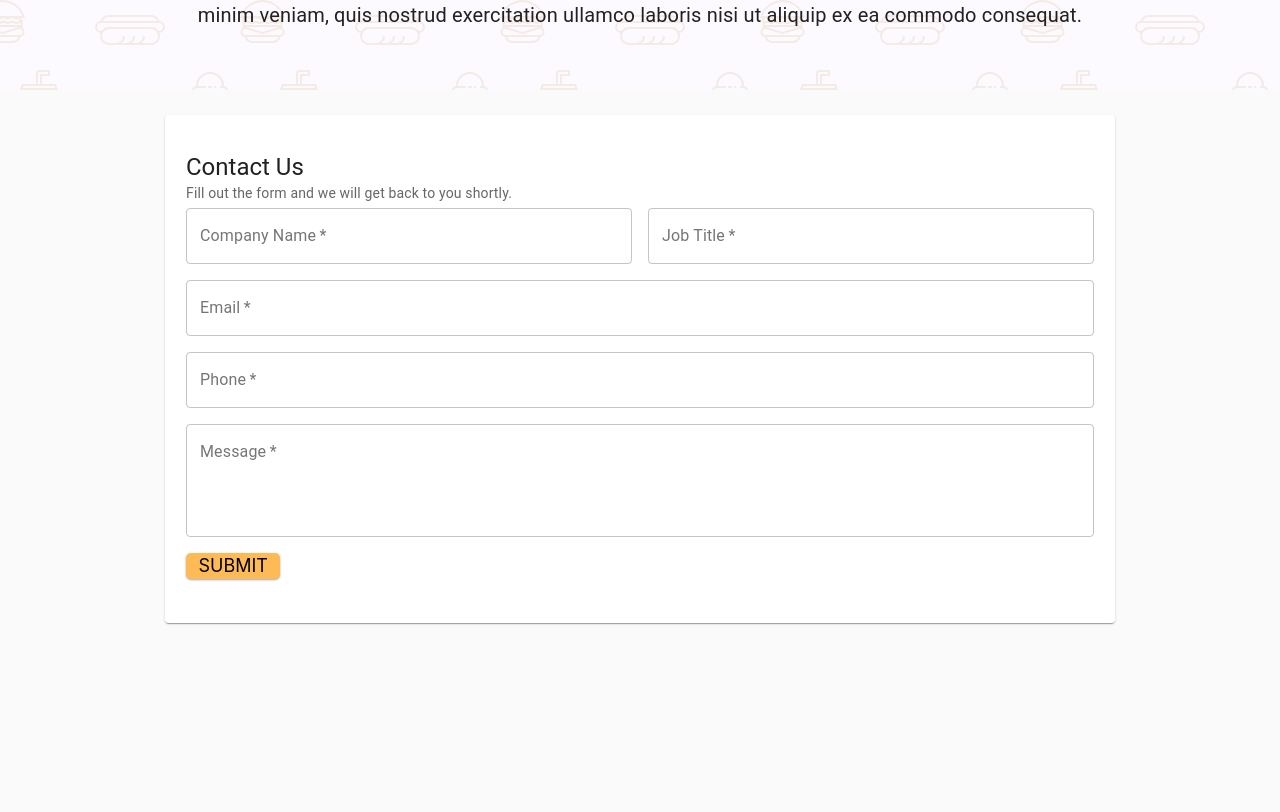
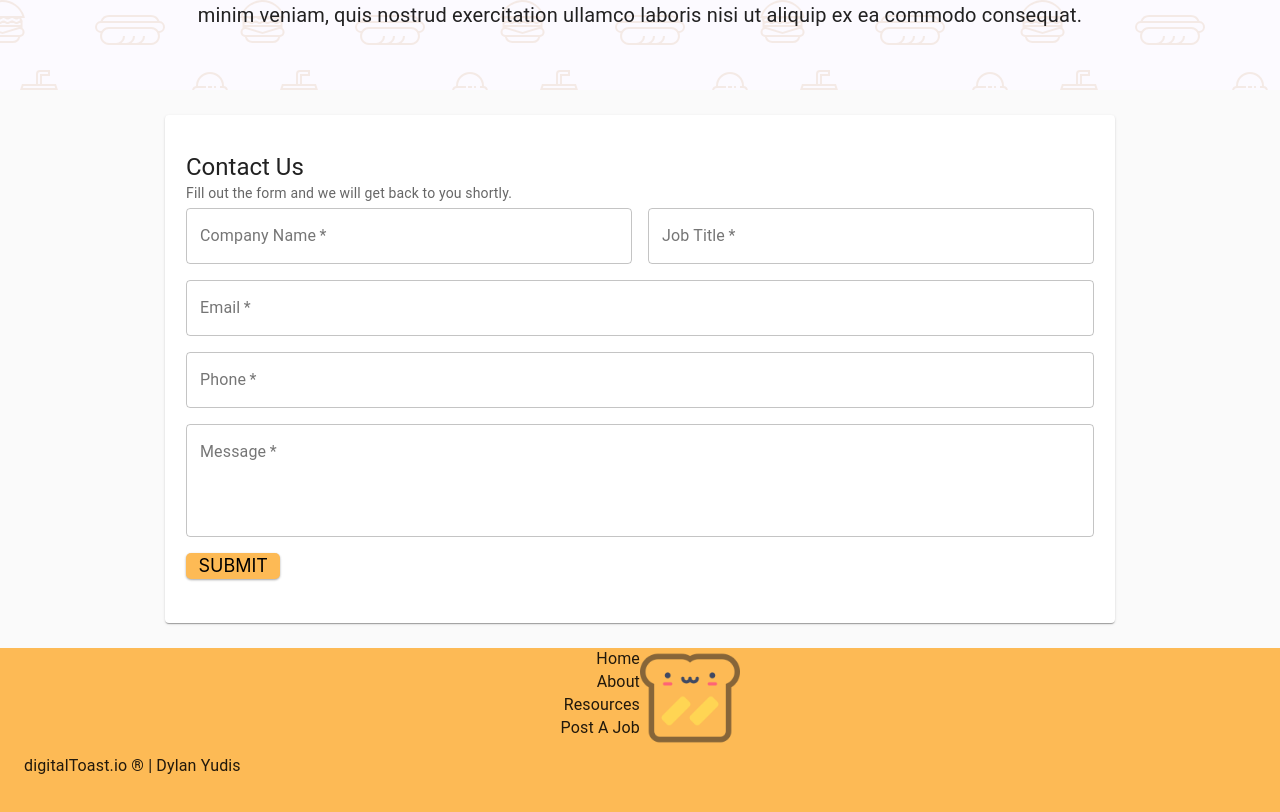
Before and after one commit to dyudis314/jobboard-frontend, a React (Create React App) app: page /post in a window 1280 px wide. Shown: the part 260-1072 px from the top of the page. Before the commit the page ends 908 px from the top, so only its background shows below. Built offline with nearby package versions, Linux system fonts and the light colour scheme.

Commit message:
add rough footer idea

```diff
--- /dev/null
+++ b/src/components/Footer.css
@@ -0,0 +1,3 @@
+.logo_footer {
+    height: 100px;
+}
--- /dev/null
+++ b/src/components/Footer.js
@@ -0,0 +1,46 @@
+import Container from '@material-ui/core/Container';
+import Box from '@material-ui/core/Box';
+import Grid from '@material-ui/core/Grid';
+import Link from '@material-ui/core/Link'
+import '../components/Footer.css';
+
+export default function Footer() {
+    return (
+        <footer>
+            <Box bgcolor="#fdba55" height="200px" textAlign="right">
+                <Container maxWidth="xlg">
+                    <Grid container style={{fontSize: '16px'}}>
+                        <Grid item xs={12} md={6}>
+                                <Link href="/" color="inherit">
+                                        Home
+                                </Link>
+                            <Box>
+                                <Link href="/about" color="inherit">
+                                    About
+                                </Link>
+                            </Box>
+                            <Box>
+                                <Link href="/resources" color="inherit">
+                                    Resources
+                                </Link>
+                            </Box>
+                            <Box>
+                                <Link href="/post" color="inherit">
+                                    Post A Job
+                                </Link>
+                            </Box>
+                        </Grid>
+                        <Grid item xs={12} md={6}>
+                        <Box textAlign="left">
+                            <a href="http://localhost:3000/" style={{ textDecoration: 'none', color: '#000' }}><img src="./images/logo.png" alt="logo" className="logo_footer" /></a>
+                        </Box>
+                        </Grid>
+                        <Box textAlign="center" >
+                            digitalToast.io &reg; {new Date().getFullYear} | Dylan Yudis
+                        </Box>
+                    </Grid>
+                </Container>
+            </Box>
+        </footer>
+    )
+};
--- a/src/components/Job.js
+++ b/src/components/Job.js
@@ -57,3 +57,5 @@ const Job = ({ companyName, title, category, datePosted, image, description, url
   );
 }
 export default Job;
+
+/*&nbsp;&nbsp;&nbsp;&nbsp;&nbsp;&nbsp;&nbsp;&nbsp;&nbsp;&nbsp;&nbsp;&nbsp;&nbsp;&nbsp;&nbsp;&nbsp;&nbsp;&nbsp;&nbsp;&nbsp;&nbsp;&nbsp;&nbsp;&nbsp;&nbsp;&nbsp;&nbsp;&nbsp;&nbsp;&nbsp;&nbsp;&nbsp;&nbsp;&nbsp;&nbsp;&nbsp;&nbsp;&nbsp;&nbsp;&nbsp;&nbsp;&nbsp;&nbsp;&nbsp;&nbsp;&nbsp;&nbsp;*/
--- a/src/components/Navbar.js
+++ b/src/components/Navbar.js
@@ -10,7 +10,7 @@ import {
 } from "@material-ui/core";
 import { Link } from "react-router-dom";
 import DrawerComponent from './Drawer';
-import '../App.css';
+import '../index.css';
 
 const useStyles = makeStyles((theme) => ({
   navlinks: {
--- a/src/pages/About.js
+++ b/src/pages/About.js
@@ -11,6 +11,7 @@ import { Container } from '@mui/material';
 import Grid from '@mui/material/Grid';
 import CardMedia from '@mui/material/CardMedia';
 import Box from '@mui/material/Box';
+import Footer from '../components/Footer'
 
 export default function About() {
   return (
@@ -52,6 +53,7 @@ export default function About() {
           </Grid>
       </CardContent>
       </Card>
+      <Footer />
     </Container>
   );
 }
--- a/src/pages/Home.js
+++ b/src/pages/Home.js
@@ -5,6 +5,7 @@ import Form from '../components/Form';
 import Header from '../components/Header'
 import JobsList from '../components/JobsList';
 import Loader from '../components/Loader';
+import Footer from '../components/Footer'
 
 const Home = ({ jobs, setJobs, jobCategory, setJobCategory, filteredJobs, setFilteredJobs, headerText, setHeaderText, headerSubText, setHeaderSubtext, loading, setLoading }) => {
 
@@ -41,6 +42,7 @@ const Home = ({ jobs, setJobs, jobCategory, setJobCategory, filteredJobs, setFil
                 setJobs={setJobs}
                 filteredJobs={filteredJobs}
                 /> : <Loader headerSubText={"Burning the Toast..."}/> }
+            <Footer/>
         </>
     );
 }
--- a/src/pages/Post.js
+++ b/src/pages/Post.js
@@ -3,6 +3,7 @@ import Header from '../components/Header';
 import '../index.css';
 import { Card, CardContent, Grid, TextField } from "@material-ui/core";
 import Typography from '@mui/material/Typography';
+import Footer from '../components/Footer'
 
 export default function Post() {
   return (
@@ -11,7 +12,6 @@ export default function Post() {
           headerText={"Looking to post a job?"}
           headerSubText={"Fill out the below form!"}
         />
-
       <Card style={{ maxWidth: 950, margin: "25px auto", padding: "20px 5px" }}>
         <CardContent>
           <Typography variant="h5" >Contact Us</Typography>
@@ -40,6 +40,7 @@ export default function Post() {
           </form>
         </CardContent>
       </Card>
+      <Footer/>
     </div>
   );
 }
--- a/src/pages/Resources.js
+++ b/src/pages/Resources.js
@@ -9,7 +9,7 @@ import CardMedia from '@mui/material/CardMedia';
 import '../index.css'
 import CardActionArea from '@mui/material/CardActionArea';
 import Header from '../components/Header';
-
+import Footer from '../components/Footer'
 
 export default function Resources() {
 
@@ -31,7 +31,7 @@ export default function Resources() {
   const classes = useStyles();
 
   return (
-    <main>
+    <>
         <Header
           headerText={"The Resources Page."}
           headerSubText={"Here's a list of resources to help you land that next, cool dev or engineer role."}
@@ -263,6 +263,7 @@ export default function Resources() {
           </CardActionArea>
         </Grid>
       </Grid>
-    </main>
+      <Footer/>
+    </>
   );
 }
```
